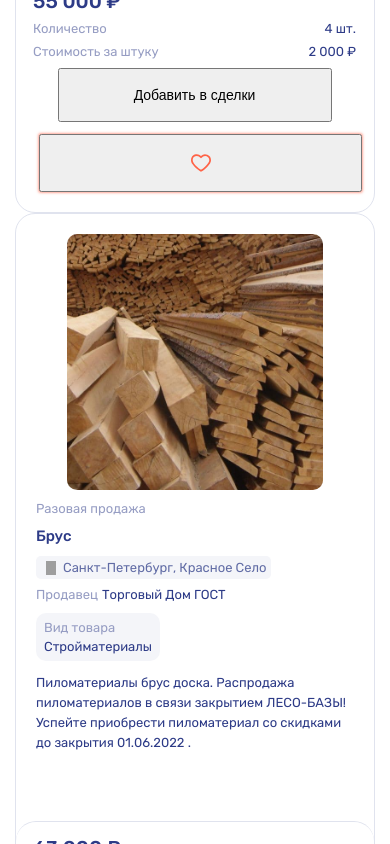
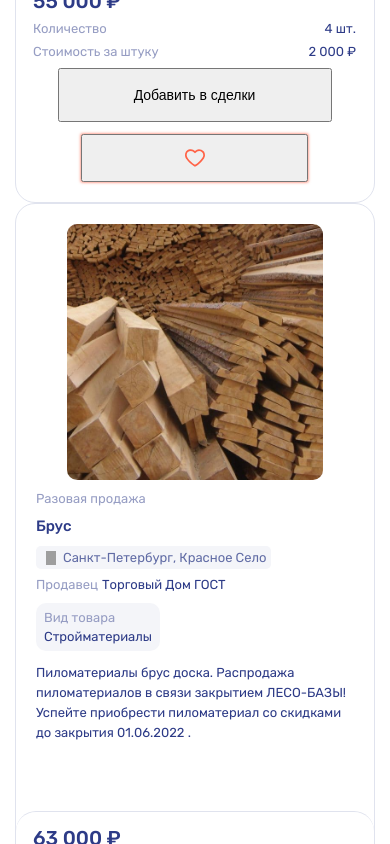
Before and after one commit to NaviSparrow/vue-test-construct, a Vue app: page /#/ in a window 390 px wide. Shown: the part 1040-1884 px from the top of the page. Built offline with nearby package versions, Linux system fonts and the light colour scheme; grey boxes are pictures that could not be loaded.

Commit message:
доделает стили кнопок

```diff
--- a/src/components/buttons/DealButton.vue
+++ b/src/components/buttons/DealButton.vue
@@ -12,6 +12,7 @@ defineProps({
 
 <style module>
 .button {
+  composes: defaultButton from "/public/css/global.module.css";
   flex-grow: 1;
   max-width: 274px;
   margin: 0 auto;
--- a/src/components/buttons/FavoriteButton.vue
+++ b/src/components/buttons/FavoriteButton.vue
@@ -11,13 +11,20 @@ const { isDealsPage } = useNavigation();
 <template>
   <button
     :class="{
-      [$style.button]: true,
+      [$style.button]: !isFavorite,
       [$style.smallSize]: isDealsPage,
       [$style.active]: isFavorite
     }"
     type="button"
   >
-    <svg width="16" height="14" viewBox="0 0 16 14" fill="none" xmlns="http://www.w3.org/2000/svg">
+    <svg
+      :class="isFavorite ? $style.activeIcon : $style.icon"
+      width="16"
+      height="14"
+      viewBox="0 0 16 14"
+      fill="none"
+      xmlns="http://www.w3.org/2000/svg"
+    >
       <path
         fill-rule="evenodd"
         clip-rule="evenodd"
@@ -29,6 +36,7 @@ const { isDealsPage } = useNavigation();
 
 <style module>
 .button {
+  composes: defaultButton from "/public/css/global.module.css";
   padding: 17px 17px;
   margin-left: 12px;
 }
@@ -41,21 +49,26 @@ const { isDealsPage } = useNavigation();
   box-shadow: 0 0 2px 0 rgba(0, 0, 0, 0.23);
 }
 
-.button svg {
-  fill: #2d3b87;
+.active {
+  composes: button;
+  box-shadow: 0 0 3px #ff6347ff;
+}
+
+.active:hover {
+  box-shadow: 0 0 3px #ff6347ff;
 }
 
 .smallSize {
+  composes: button;
   padding: 0;
   min-width: 40px;
   min-height: 40px;
 }
 
-.active {
-  box-shadow: 0 0 3px #ff6347ff;
+.icon {
+  fill: #2d3b87;
 }
-
-.active svg {
+.activeIcon {
   fill: #ff6347ff;
 }
 
@@ -64,11 +77,12 @@ const { isDealsPage } = useNavigation();
     display: flex;
     justify-content: center;
     position: relative;
-    padding: 17px 35px;
-    width: 100%;
+    padding: 12px 30px;
+    margin: 0;
+    width: 70%;
   }
 
-  .button svg {
+  .icon {
     width: 20px;
     height: 20px;
     opacity: 0;
@@ -83,7 +97,7 @@ const { isDealsPage } = useNavigation();
     opacity: 0;
   }
 
-  .active svg {
+  .activeIcon {
     width: 20px;
     height: 20px;
     opacity: 1;
--- a/src/components/buttons/PayButton.vue
+++ b/src/components/buttons/PayButton.vue
@@ -6,19 +6,14 @@ defineProps({
 </script>
 
 <template>
-  <button
-    :class="{
-      [$style.button]: !isPaid,
-      [$style.disabled]: isPaid
-    }"
-    type="button"
-  >
+  <button :class="isPaid ? [$style.disabled] : [$style.button]" type="button">
     {{ isPaid ? "Оплачено" : "Оплатить" }}
   </button>
 </template>
 
 <style module>
 .button {
+  composes: defaultButton from "/public/css/global.module.css";
   flex-grow: 1;
   margin: 0 auto;
   min-height: 40px;
@@ -27,11 +22,23 @@ defineProps({
   color: #ffffff;
 }
 
+@media (max-width: 394px) {
+  .button {
+    display: flex;
+    justify-content: center;
+    position: relative;
+    padding: 12px 30px;
+    width: 70%;
+    margin-bottom: 10px;
+  }
+}
+
 .button:hover {
   box-shadow: 0 0 4px 0 #053910;
 }
 
 .disabled {
+  composes: button;
   background-color: #ffffff;
   border: 1px solid #e0e3ee;
   color: #969dc3;
```
